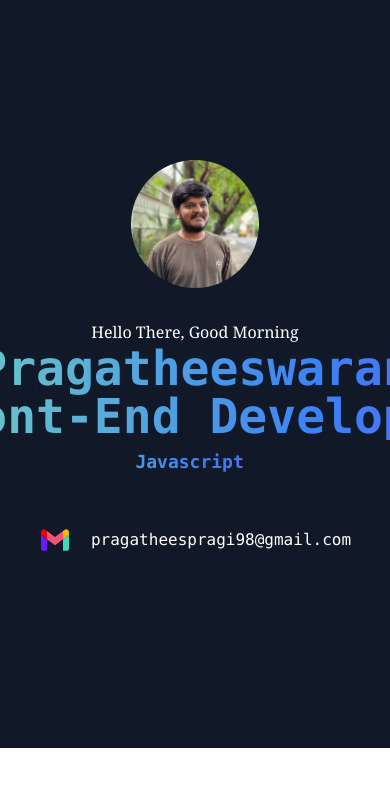
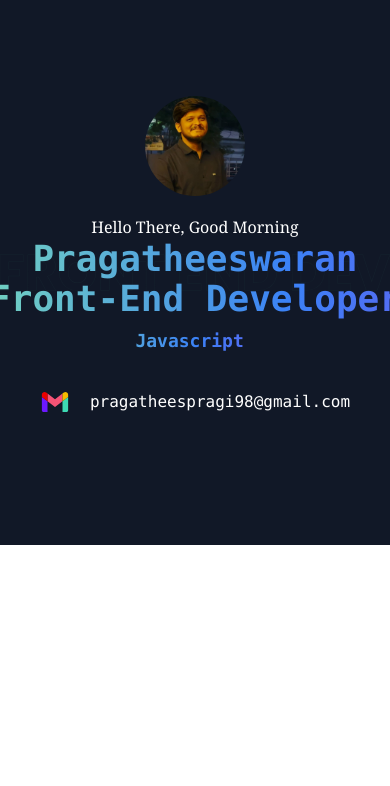
Before and after one commit to pragatheeswaranpragi/pragi, a Next.js app: page /component/banner in a window 390 px wide. Shown: the top 786 px of the page. Built offline with nearby package versions, Linux system fonts and the light colour scheme.

Commit message:
Responsive Enhance

```diff
--- a/package.json
+++ b/package.json
@@ -16,6 +16,9 @@
     "react-dom": "18.1.0",
     "react-typical": "^0.1.3"
   },
+  "engines": {
+    "node": "16"
+  },
   "devDependencies": {
     "autoprefixer": "^10.4.7",
     "eslint": "8.17.0",
--- /dev/null
+++ b/pages/common/index.js
@@ -0,0 +1,4 @@
+export const en = {
+    userName: 'Pragatheeswaran',
+    userPosition: 'Front-End Developer'
+}
--- a/pages/component/banner.jsx
+++ b/pages/component/banner.jsx
@@ -1,56 +1,76 @@
-import Link from 'next/link';
-import Typical from 'react-typical';
-import Image from 'next/image'
-import { useEffect, useState } from 'react';
-
+import Link from "next/link";
+import Typical from "react-typical";
+import Image from "next/image";
+import { useEffect, useState } from "react";
+import { en } from "../common/index";
 
 export default function Banner() {
-const [time, setTime] = useState()
-
+  const [time, setTime] = useState();
 
   useEffect(() => {
     var myDate = new Date();
     var hrs = myDate.getHours();
-getTime(hrs)
-})
+    getTime(hrs);
+  });
   function getTime(hrs) {
-  if (hrs < 12)
-    setTime('Good Morning')
-  else if (hrs >= 12 && hrs <= 17)
-    setTime('Good Afternoon')
-  else if (hrs >= 17 && hrs <= 24)
-    setTime('Good Evening')
+    if (hrs < 12) setTime("Good Morning");
+    else if (hrs >= 12 && hrs <= 17) setTime("Good Afternoon");
+    else if (hrs >= 17 && hrs <= 24) setTime("Good Evening");
   }
 
   return (
     <div>
-    <section className="text-white bg-gray-900 py-12 animate-marquee whitespace-nowrap bg-[url('/img/dev.svg')] bg-no-repeat bg-contain bg-center">
-        <main className="font-mono relative overflow-hidden py-24 ">
+      <section className="text-white bg-gray-900 py-10 animate-marquee whitespace-nowrap bg-[url('/img/dev.svg')] bg-no-repeat bg-contain bg-center">
+        <main className="font-mono relative overflow-hidden py-10 ">
           <div className="flex relative z-20 items-center">
             <div className="container mx-auto px-6 flex flex-col justify-between items-center relative py-4">
-                    <div className="flex flex-col">
-                        <img src="/img/pragi.jpg" className="rounded-full w-32 mx-auto" alt='Pragatheeswaran pic'/>
-                        <div className="max-w-3xl mx-auto text-center pt-8">
-                            <p className='font-serif'>{`Hello There, ${time}`}</p>
-                            <h1
-                                className="text-5xl font-black text-transparent sm:text-5xl bg-clip-text bg-gradient-to-r from-green-300 via-blue-500 to-purple-600 animate-text">
-                                Pragatheeswaran<br />
-                                <span className="sm:block">
-                                Front-End Developer
-                                </span>
+              <div className="flex flex-col items-center">
+                <div>
+                  <Image
+                    src="/img/pragi.jpg"
+                    className="rounded-full w-56 object-cover"
+                    width={100}
+                    height={100}
+                    alt="Pragatheeswaran pic"
+                  />
+                </div>
+                <div className="max-w-3xl mx-auto text-center pt-3">
+                  <p className="font-serif">{`Hello There, ${time}`}</p>
+                  <h1 className="text-4xl font-black text-transparent md:text-5xl bg-clip-text bg-gradient-to-r from-green-300 via-blue-500 to-purple-600 animate-text">
+                    {en.userName}
+                    <br />
+                    <span className="sm:block">{en.userPosition}</span>
                   </h1>
                   <div className="mt-2 bg-clip-text text-transparent bg-gradient-to-r  from-green-300 via-blue-500 to-purple-600 font-bold text-lg lg:text-3xl">
-                                <Typical loop={Infinity} steps={[ 'React.Js' ,3000, 'Javascript'
-                                    ,3000, 'Typescript' ,3000, 'Next.js Framework', 3000, 'TailwindCss', 3000 ]}
+                    <Typical
+                      loop={Infinity}
+                      steps={[
+                        "React.Js",
+                        3000,
+                        "Javascript",
+                        3000,
+                        "Typescript",
+                        3000,
+                        "Next.js Framework",
+                        3000,
+                        "TailwindCss",
+                        3000,
+                      ]}
                     />
                   </div>
                 </div>
-                        <div className='mx-auto py-8 cursor-pointer'>
+                <div className="mx-auto py-8 cursor-pointer">
                   <Link href="mailto:pragatheespragi98@gmail.com">
-                            <div className="flex items-center justify-center mt-4">
-                                <div className='flex items-center'>
-                                    <img src="/img/logo-google.svg" className='w-8 fill-stone-600' />
-                                    <p className='pl-5'>pragatheespragi98@gmail.com</p>
+                    <div className="flex items-center justify-center">
+                      <div className="flex items-center">
+                        <Image
+                          src="/img/logo-google.svg"
+                          className="w-8 fill-stone-600"
+                          width={30}
+                          height={30}
+                          alt={'gmail-Logo'}
+                        />
+                        <p className="pl-5">pragatheespragi98@gmail.com</p>
                       </div>
                     </div>
                   </Link>
@@ -61,5 +81,5 @@ return (
         </main>
       </section>
     </div>
-)
+  );
 }
```
Also changed, not shown: pages/component/ownProjects.jsx (+90 -44 lines), pages/index.js (+126 -51 lines), public/img/pragi.jpg, public/img/pragiold.jpg (deleted). Lines whose indentation alone changed are shown as unchanged.
